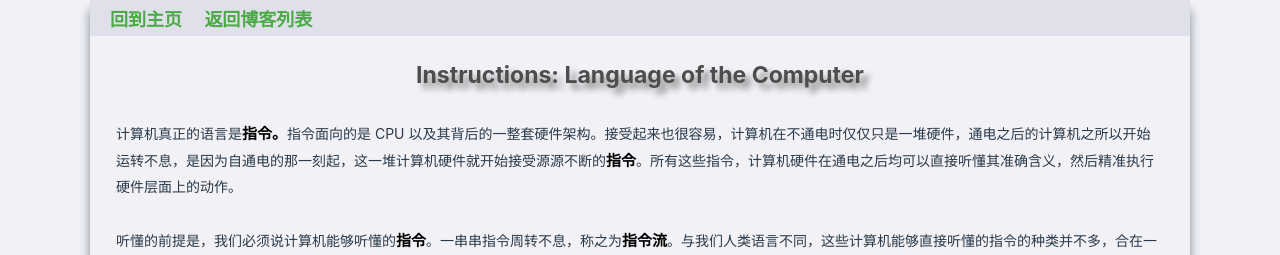
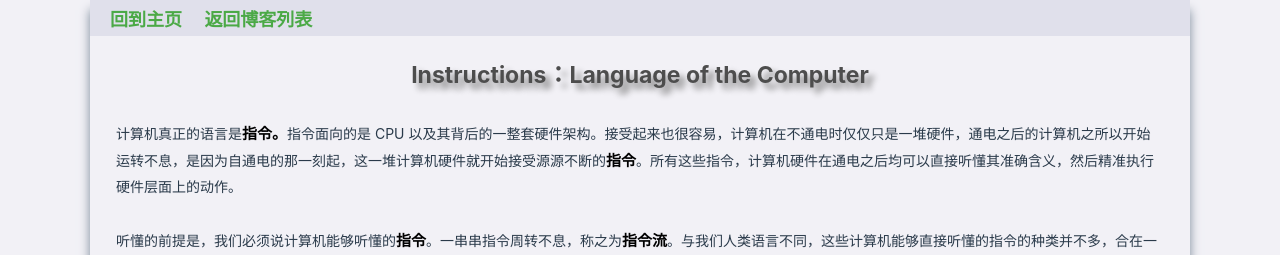
Before and after one commit to xxleyi/xxleyi.github.io, a Jekyll site: the page built from _posts/2019-03-24-Instructions： Language of the Computer.md, in a window 1280 px wide. Shown: the top 255 px of the page. Built offline with Jekyll 4.4.1, drawn with Linux system fonts in a browser that asks for light colours; comment, search, counter and statistics services are not loaded.

Commit message:
refine a blog

```diff
--- a/_posts/2019-03-24-Instructions- Language of the Computer.md
+++ b/_posts/2019-03-24-Instructions： Language of the Computer.md
@@ -1,8 +1,8 @@
 ---
-'title': 'Instructions: Language of the Computer'
+'title': 'Instructions：Language of the Computer'
 'date': 2019-03-24
 ---
-# Instructions: Language of the Computer
+# Instructions：Language of the Computer
 
 计算机真正的语言是**指令。**指令面向的是 CPU 以及其背后的一整套硬件架构。接受起来也很容易，计算机在不通电时仅仅只是一堆硬件，通电之后的计算机之所以开始运转不息，是因为自通电的那一刻起，这一堆计算机硬件就开始接受源源不断的**指令**。所有这些指令，计算机硬件在通电之后均可以直接听懂其准确含义，然后精准执行硬件层面上的动作。
 
```
